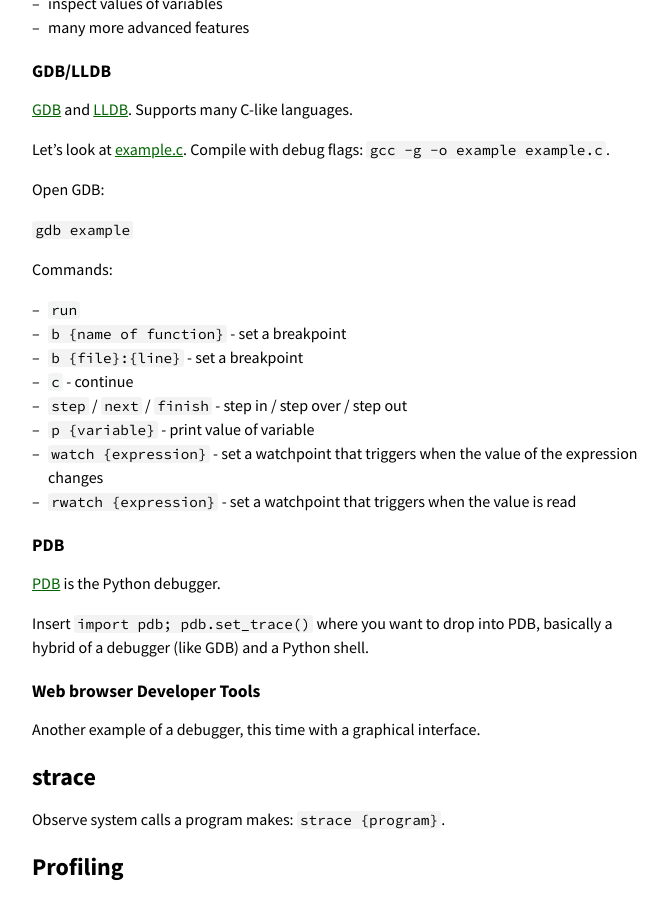
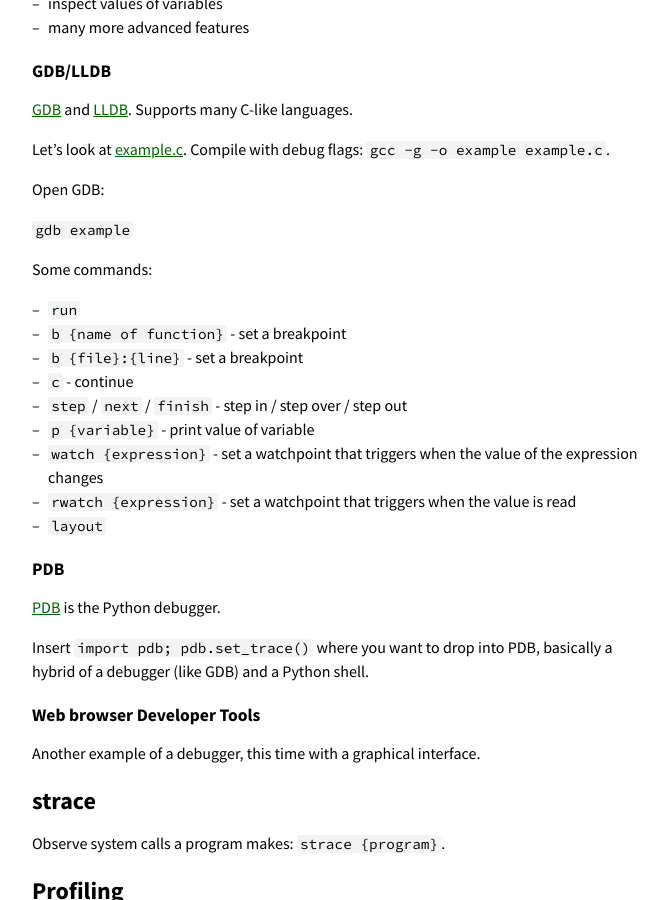
Before and after one commit to missing-semester-cn/missing-semester-cn.github.io, a Jekyll site: the page built from program-introspection.md, in a window 1280 px wide and 900 px high, scrolled down 310 px. Shown: the whole window, without its empty margins (304-972 px from the left). Built offline with Jekyll 4.4.1, drawn with Linux system fonts in a browser that asks for light colours.

Commit message:
Add note

```diff
--- a/program-introspection.md
+++ b/program-introspection.md
@@ -28,7 +28,7 @@
 
 `gdb example`
 
-Commands:
+Some commands:
 
 - `run`
 - `b {name of function}` - set a breakpoint
@@ -38,6 +38,7 @@
 - `p {variable}` - print value of variable
 - `watch {expression}` - set a watchpoint that triggers when the value of the expression changes
 - `rwatch {expression}` - set a watchpoint that triggers when the value is read
+- `layout`
 
 ## PDB
 
```
